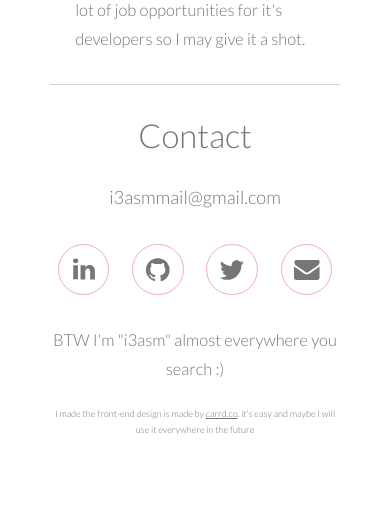
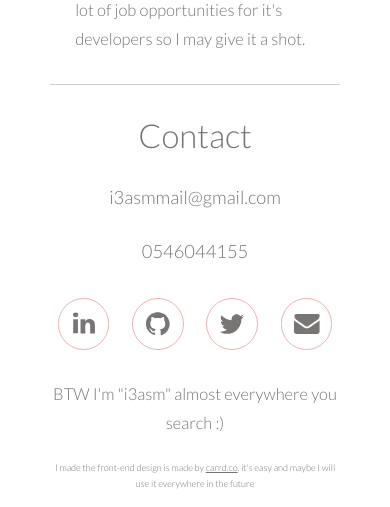
Before and after one commit to i3asm/myWebsite, a Django app: template templates/home/index.html in a window 390 px wide. Shown: the part 1684-2191 px from the top of the page. Before the commit the page ends 2119 px from the top, so only its background shows below. Run offline with Django 3.2, Linux system fonts and the light colour scheme; the template is opened without the code that fills it, so the values that code supplies are empty.

Commit message:
add my phone number

```diff
--- a/templates/home/index.html
+++ b/templates/home/index.html
@@ -85,6 +85,7 @@
             {# contact #}
             <h2 id="text05" data-scroll-id="contact" data-scroll-behavior="default" data-scroll-offset="0">Contact</h2>
             <p id="text09">i3asmmail@gmail.com</p>
+            <p id="text09">0546044155</p>
             <ul id="icons01" class="icons">
                 <li>
                     <a class="n01" target="_blank" href="https://www.linkedin.com/in/i3asm/">
```
